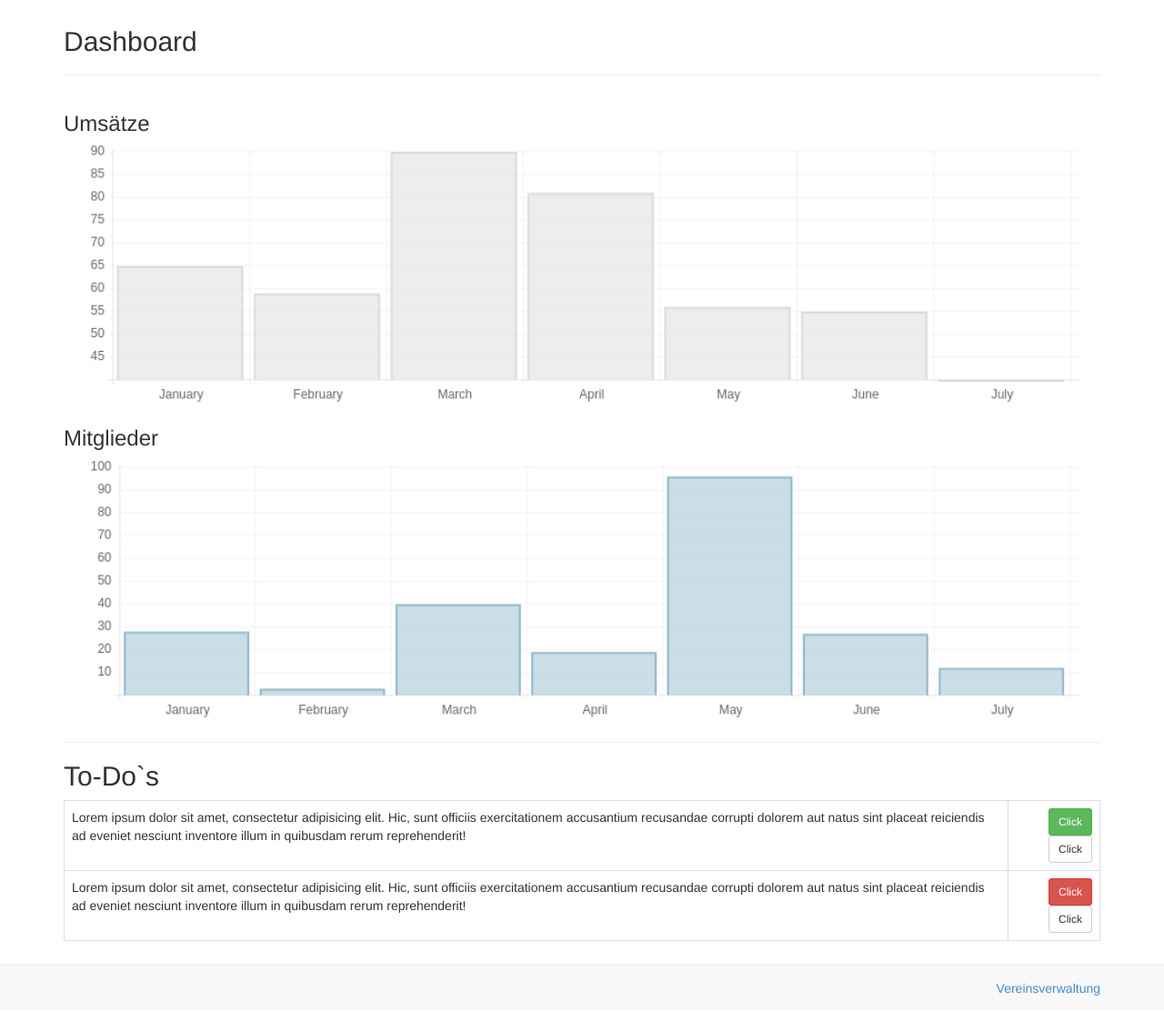
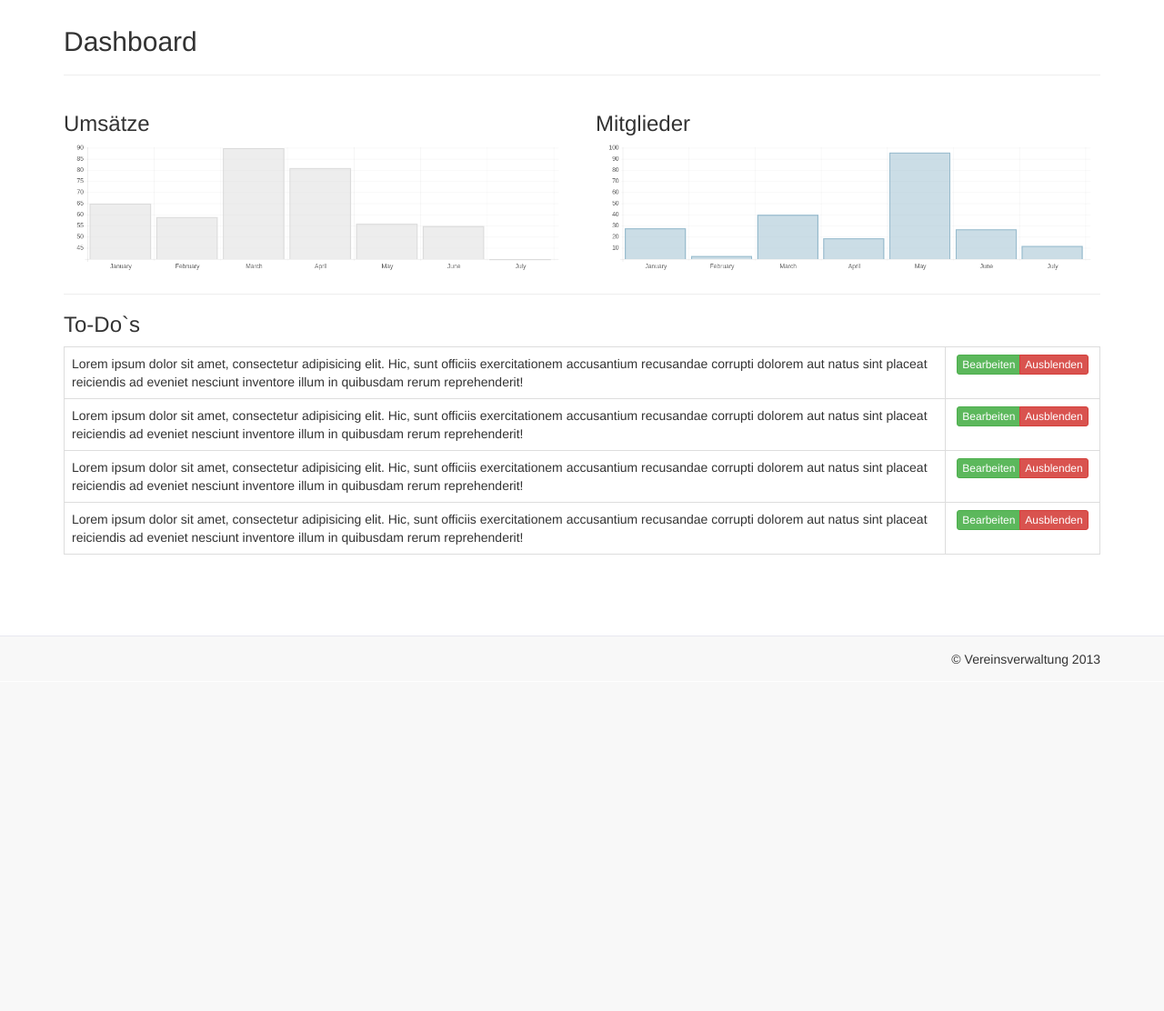
Before and after one commit to LilithWittmann/vereinsverwaltung, a Django app: page / in a window 1280 px wide. Shown: the part 51-1163 px from the top of the page at 91% size. After the commit the page ends 784 px from the top, so only its background shows below. Run offline with Django 3.2, Linux system fonts and the light colour scheme; the visitor is signed in with stand-in values (Sample User, id 1); some libraries are stand-ins or nearby versions.

Commit message:
styled templates

```diff
--- a/members/templates/members_overview.html
+++ b/members/templates/members_overview.html
@@ -6,7 +6,7 @@
 {% block main_content %}
 <h2>
     Mitglieder
-    <a href="{% url 'member_create'%}" class="btn btn-success">neues Mitglied</a>
+    <a href="{% url 'member_create'%}" class="btn btn-success pull-right">neues Mitglied</a>
 </h2>
 <hr>
 <table class="table table-striped table-hover sorting-table">
--- a/shared/static/css/main.css
+++ b/shared/static/css/main.css
@@ -2,3 +2,14 @@ canvas{
     width: 100% !important;
     height: auto !important;
 }
+
+.text-red{
+	color: red;
+}
+.text-green{
+	color: green;
+}
+
+.btn-controlls{
+	min-width: 170px;
+}
--- a/shared/templates/footer.html
+++ b/shared/templates/footer.html
@@ -1,7 +1,7 @@
 <div id="footer">
   <div class="container">
     <ul class="nav navbar-nav navbar-right">
-    	<li><a href="#">Vereinsverwaltung</a></li>
+    	<li class="navbar-text">© Vereinsverwaltung 2013</li>
     </ul>
   </div>
 </div>
--- a/shared/templates/home.html
+++ b/shared/templates/home.html
@@ -8,31 +8,54 @@
     <hr>
     <div class="row">
         <!-- {{member_report}} -->
-        <div class="col-md-12">
-
+        <div class="col-md-6">
             <!-- Charts -->
             <h3>Umsätze</h3>
             <canvas class="estimations-canvas" height="250"></canvas>
+        </div>
+        <div class="col-md-6">
             <h3>Mitglieder</h3>
             <canvas class="members-canvas" height="250"></canvas>
         </div>
         <div class="col-md-12">
             <hr>
-            <h2>To-Do`s</h2>
+            <h3>To-Do`s</h3>
             <table class="table table-bordered">
                 <tbody>
                   <tr>
                     <td>Lorem ipsum dolor sit amet, consectetur adipisicing elit. Hic, sunt officiis exercitationem accusantium recusandae corrupti dolorem aut natus sint placeat reiciendis ad eveniet nesciunt inventore illum in quibusdam rerum reprehenderit!</td>
-                    <td class="text-right">
-                        <button class="btn btn-success btn-sm">Click</button>
-                        <button class="btn btn-default btn-sm">Click</button>
+                    <td class="text-center btn-controlls">
+                        <div class="btn-group">
+                            <button class="btn btn-success btn-xs">Bearbeiten</button>
+                            <button class="btn btn-danger btn-xs">Ausblenden</button>
+                        </div>
                     </td>
                   </tr>
                   <tr>
                     <td>Lorem ipsum dolor sit amet, consectetur adipisicing elit. Hic, sunt officiis exercitationem accusantium recusandae corrupti dolorem aut natus sint placeat reiciendis ad eveniet nesciunt inventore illum in quibusdam rerum reprehenderit!</td>
-                    <td class="text-right">
-                        <button class="btn btn-danger btn-sm">Click</button>
-                        <button class="btn btn-default btn-sm">Click</button>
+                    <td class="text-center btn-controlls">
+                        <div class="btn-group">
+                            <button class="btn btn-success btn-xs">Bearbeiten</button>
+                            <button class="btn btn-danger btn-xs">Ausblenden</button>
+                        </div>
+                    </td>
+                  </tr>
+                  <tr>
+                    <td>Lorem ipsum dolor sit amet, consectetur adipisicing elit. Hic, sunt officiis exercitationem accusantium recusandae corrupti dolorem aut natus sint placeat reiciendis ad eveniet nesciunt inventore illum in quibusdam rerum reprehenderit!</td>
+                    <td class="text-center btn-controlls">
+                        <div class="btn-group">
+                            <button class="btn btn-success btn-xs">Bearbeiten</button>
+                            <button class="btn btn-danger btn-xs">Ausblenden</button>
+                        </div>
+                    </td>
+                  </tr>
+                  <tr>
+                    <td>Lorem ipsum dolor sit amet, consectetur adipisicing elit. Hic, sunt officiis exercitationem accusantium recusandae corrupti dolorem aut natus sint placeat reiciendis ad eveniet nesciunt inventore illum in quibusdam rerum reprehenderit!</td>
+                    <td class="text-center btn-controlls">
+                        <div class="btn-group">
+                            <button class="btn btn-success btn-xs">Bearbeiten</button>
+                            <button class="btn btn-danger btn-xs">Ausblenden</button>
+                        </div>
                     </td>
                   </tr>
                 </tbody>
```
Also changed, not shown: documents/templates/document_user_list.html (+7 -2 lines), documents/templates/documents_overview.html (+4 -4 lines), transactions/templates/member_transactions.html (+8 -2 lines), transactions/templates/transactions_overview.html (+9 -2 lines), shared/static/js/bootstrap.dataTables.js.
